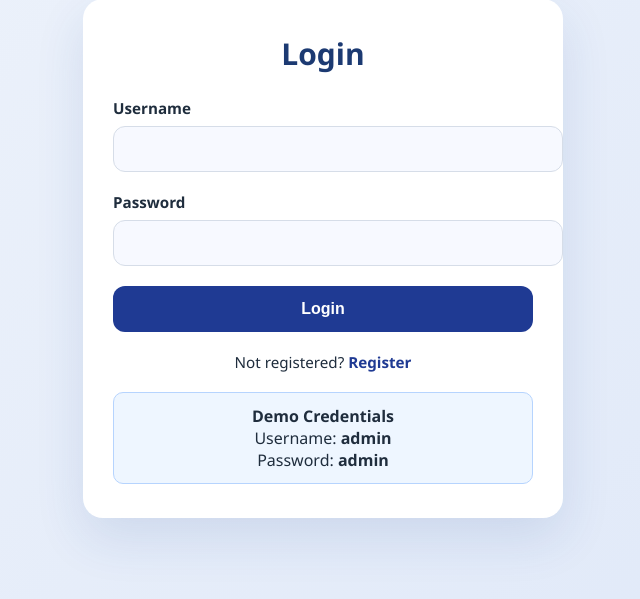
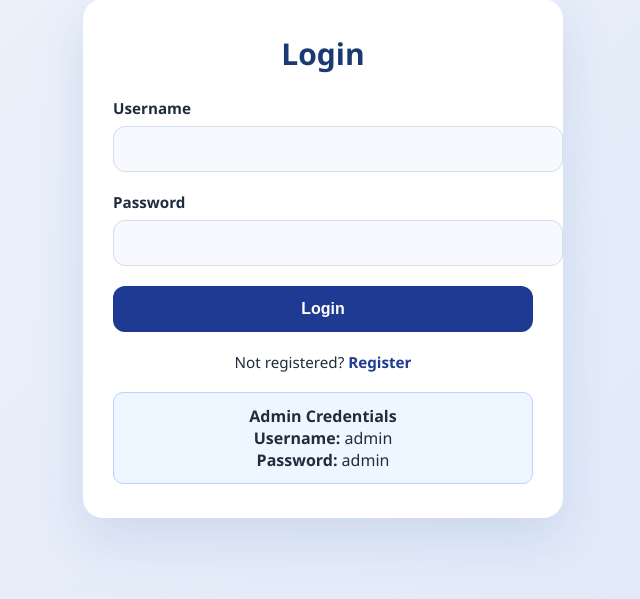
Before and after one commit to Rahuljogu/Sales-forecasting-system-using-machine-learning, a Django app: page / in a window 1280 px wide. Shown: the part 142-741 px from the top of the page, without its empty margins (317-957 px from the left). Run offline with Django 5.2, Linux system fonts and the light colour scheme; parts of the project's set-up code (start-up, migrations or seed data) failed here and were passed over.

Commit message:
Update login credentials label

```diff
--- a/templates/accounts/login.html
+++ b/templates/accounts/login.html
@@ -127,9 +127,10 @@
 
     <p class="register-link">Not registered? <a href="{% url 'register' %}">Register</a></p>
     <div style="margin-top:20px; padding:12px; background:#eef6ff; border:1px solid #b6d4fe; border-radius:10px; text-align:center;">
-    <strong>Demo Credentials</strong><br>
-    Username: <b>admin</b><br>
-    Password: <b>admin</b>
+    <strong>Admin Credentials</strong><br>
+    <strong>Username:</strong> admin<br>
+    <strong>Password:</strong> admin
+</div>
 </div>
 </div>
 
```
